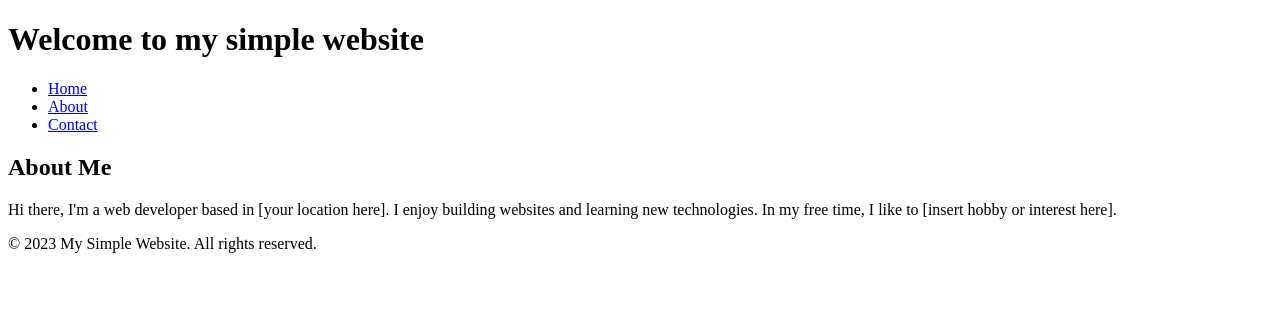
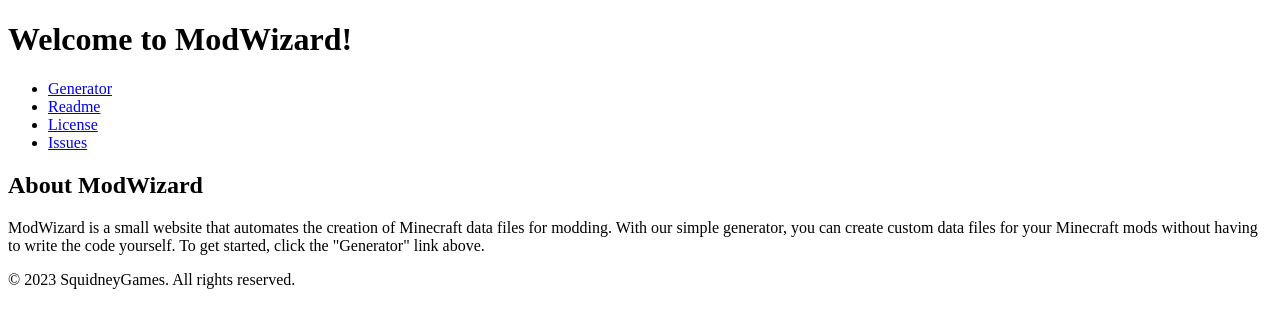
Before and after one commit to Squidney64/Squidney64.github.io, a plain HTML site: page index.html in a window 1280 px wide. Drawn offline with Linux system fonts and the light colour scheme.

```diff
--- a/index.html
+++ b/index.html
@@ -1,28 +1,29 @@
 <!DOCTYPE html>
 <html>
 <head>
-	<title>My Simple Website</title>
+	<title>ModWizard</title>
 </head>
 <body>
 	<header>
-		<h1>Welcome to my simple website</h1>
+		<h1>Welcome to ModWizard!</h1>
 	</header>
 
 	<nav>
 		<ul>
-			<li><a href="#">Home</a></li>
-			<li><a href="#">About</a></li>
-			<li><a href="#">Contact</a></li>
+			<li><a href="generator.html">Generator</a></li>
+			<li><a href="readme.html">Readme</a></li>
+			<li><a href="license.html">License</a></li>
+			<li><a href="https://github.com/modwizard/issues">Issues</a></li>
 		</ul>
 	</nav>
 
 	<main>
-		<h2>About Me</h2>
-		<p>Hi there, I'm a web developer based in [your location here]. I enjoy building websites and learning new technologies. In my free time, I like to [insert hobby or interest here].</p>
+		<h2>About ModWizard</h2>
+		<p>ModWizard is a small website that automates the creation of Minecraft data files for modding. With our simple generator, you can create custom data files for your Minecraft mods without having to write the code yourself. To get started, click the "Generator" link above.</p>
 	</main>
 
 	<footer>
-		<p>&copy; 2023 My Simple Website. All rights reserved.</p>
+		<p>&copy; 2023 SquidneyGames. All rights reserved.</p>
 	</footer>
 </body>
 </html>
--- /dev/null
+++ b/style.css
@@ -0,0 +1,72 @@
+body {
+	background-color: #2c3e50;
+	color: #fff;
+	font-family: Arial, sans-serif;
+}
+
+header, nav, main, footer {
+	max-width: 800px;
+	margin: 0 auto;
+	padding: 20px;
+}
+
+header {
+	background-color: #34495e;
+	text-align: center;
+}
+
+nav {
+	background-color: #2c3e50;
+}
+
+nav ul {
+	list-style-type: none;
+	margin: 0;
+	padding: 0;
+	display: flex;
+	justify-content: space-between;
+}
+
+nav li {
+	margin: 0 10px;
+}
+
+nav a {
+	color: #fff;
+	text-decoration: none;
+	font-size: 18px;
+	transition: all 0.3s ease;
+}
+
+nav a:hover {
+	color: #dfe6e9;
+}
+
+main {
+	background-color: #34495e;
+}
+
+h1, h2, h3, h4, h5, h6 {
+	color: #fff;
+	font-weight: normal;
+}
+
+a {
+	color: #fff;
+	text-decoration: underline;
+}
+
+a:hover {
+	color: #dfe6e9;
+}
+
+footer {
+	background-color: #2c3e50;
+	text-align: center;
+	font-size: 12px;
+	padding: 10px 0;
+}
+
+footer p {
+	margin: 0;
+}
```
